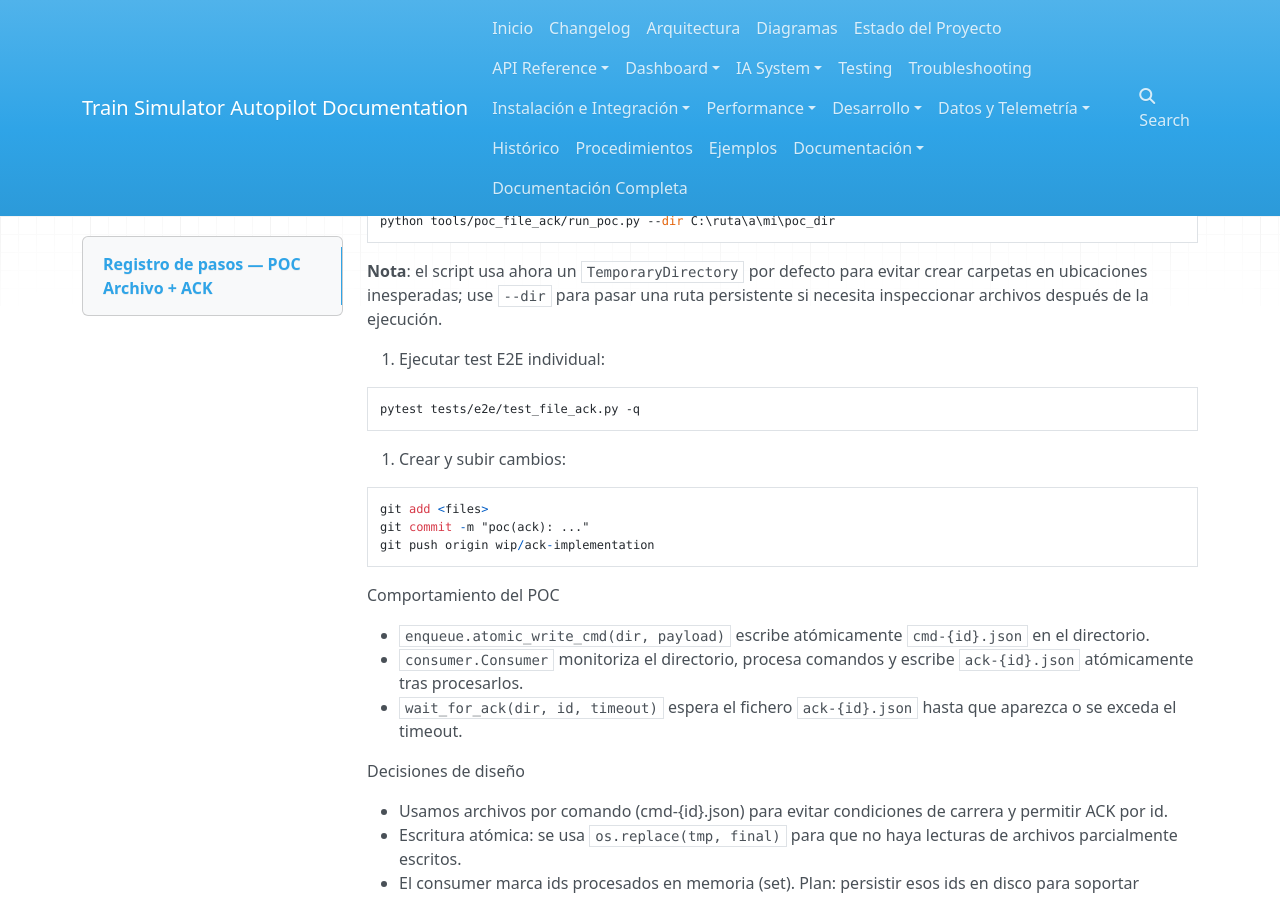
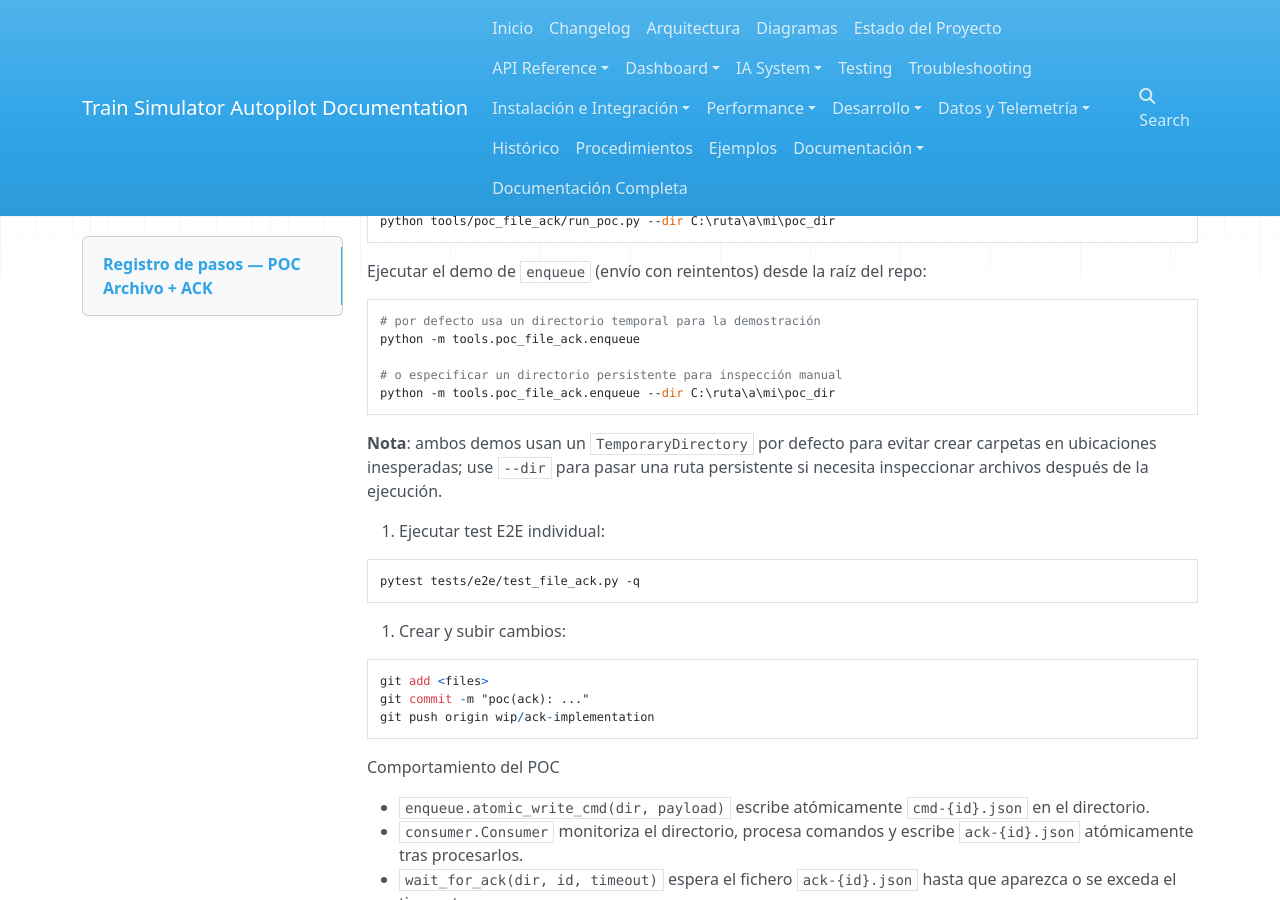
Before and after one commit to doski2/TrainSimulatorAutopilot, an MkDocs documentation site: the page built from docs/docs controles/ack_implementation_steps.md, in a window 1280 px wide and 900 px high, scrolled down 709 px. Built offline with MkDocs 1.6.1, drawn with Linux system fonts in a browser that asks for light colours; nearby versions of some CDN libraries.

Commit message:
docs(ack): document enqueue demo using TemporaryDirectory and --dir

````diff
--- a/docs/docs controles/ack_implementation_steps.md
+++ b/docs/docs controles/ack_implementation_steps.md
@@ -35,7 +35,17 @@ python tools/poc_file_ack/run_poc.py
 python tools/poc_file_ack/run_poc.py --dir C:\ruta\a\mi\poc_dir
 ```
 
-**Nota**: el script usa ahora un `TemporaryDirectory` por defecto para evitar crear carpetas en ubicaciones inesperadas; use `--dir` para pasar una ruta persistente si necesita inspeccionar archivos después de la ejecución.
+Ejecutar el demo de `enqueue` (envío con reintentos) desde la raíz del repo:
+
+```powershell
+# por defecto usa un directorio temporal para la demostración
+python -m tools.poc_file_ack.enqueue
+
+# o especificar un directorio persistente para inspección manual
+python -m tools.poc_file_ack.enqueue --dir C:\ruta\a\mi\poc_dir
+```
+
+**Nota**: ambos demos usan un `TemporaryDirectory` por defecto para evitar crear carpetas en ubicaciones inesperadas; use `--dir` para pasar una ruta persistente si necesita inspeccionar archivos después de la ejecución.
 
 3. Ejecutar test E2E individual:
 
````
